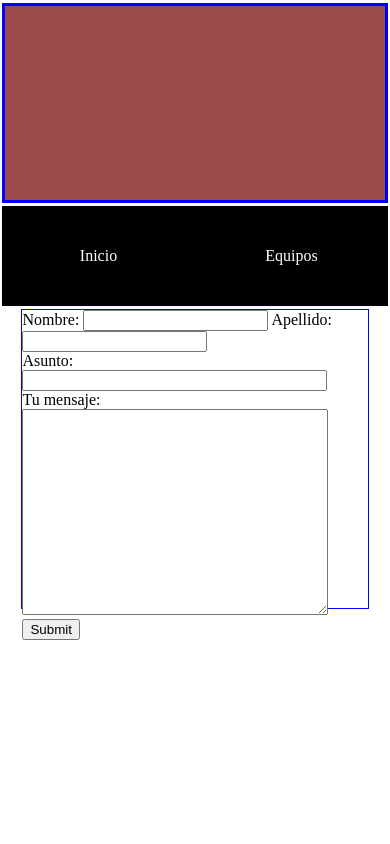
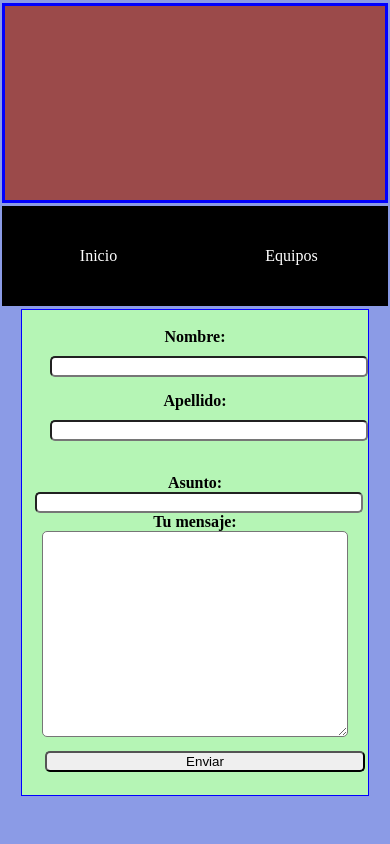
Before and after one commit to jontxust0/RETO4ClubDeportivo, a PHP site: page /views/vContactanos.html in a window 390 px wide. Run offline with PHP 8.4, Linux system fonts and the light colour scheme.

Commit message:
contactanos

```diff
--- a/index.html
+++ b/index.html
@@ -3,7 +3,7 @@
 
 <head>
   <title>Zornotza Hawks</title>
-  <link rel="icon" type="image/png" href="views/img/logo.png">
+  <link rel="icon" type="image/png" href="views/img/logoSinTitulo.png">
   <script src="views/js/jsFuntions.js" type="text/javascript"></script>
   <link href="views/css/style.css" rel="stylesheet" type="text/css" />
   <script src="https://ajax.googleapis.com/ajax/libs/jquery/3.4.1/jquery.min.js"></script>
@@ -28,7 +28,7 @@
   </div>
   <nav class="navbar navbar-expand-lg navbar-dark bg-dark rounded">
     <a class="navbar-brand" href="#">
-      <img src="views/img/logo.png" alt="Zornotza Hawks" height="42" width="42">
+      <img src="views/img/logoSinTitulo.png" alt="Zornotza Hawks" height="42" width="42">
     </a>
 
     <div class="collapse navbar-collapse" id="navbarSupportedContent">
@@ -44,7 +44,7 @@
               <a class="nav-link" href="#">Instalaciones <span class="sr-only">(current)</span></a>
             </li>
         <li class="nav-item">
-          <a class="nav-link" href="#">Contacto</a>
+          <a class="nav-link" href="views/vJugadores.html">Contacto</a>
         </li>
       </ul>
       <form class="form-inline my-2 my-lg-0">
--- a/views/css/contactanos.css
+++ b/views/css/contactanos.css
@@ -1,5 +1,6 @@
 body{
     margin: 0;
+    background-color: rgb(139, 155, 230);
 }
 body *{
     margin: auto;
@@ -40,6 +41,7 @@ body *{
     justify-content: center;
     align-items: center;
     transition: 1s;
+    height: 100%;
 }
 #navContactanos ul li:hover{
 background-color: teal;
@@ -47,17 +49,50 @@ background-color: teal;
 }
 
 
-/*----------------BODY---------------------*/
+/*----------------FORM---------------------*/
 
 #container{
     margin-top: 3px;
     border: 1px solid blue;
     width: 89%;
     box-sizing: border-box;
-    height: 300px;
+    min-height: 300px;
+    background-color: rgb(181, 245, 181);
+    padding: 13px;
+}
+
+#formContactanos input{
+border-radius: 5px;
 }
 
 #container textarea{
     width: 300px;
+    max-width: 100%;
     height: 200px;
+    border-radius: 5px;
 }
+#container label{
+    font-weight: bold;
+}
+
+
+
+/*---------------------MEDIAQUERY-----------------------*/
+@media (max-width: 500px) {
+
+#formContactanos span{
+    display: block;
+    margin: 5px;
+}
+#formContactanos{
+    text-align: center;
+}
+#formContactanos input{
+    width: 100%;
+}
+
+#formContactanos input:last-child{
+    margin: 10px;
+}
+
+}
--- a/views/vContactanos.html
+++ b/views/vContactanos.html
@@ -25,14 +25,15 @@
 </nav>
 <div id="container">
 
-        <form action="" id="form">
-            <label>Nombre: </label>
-            <input type="text" name="FirstName">
-            <label>Apellido: </label> <input type="text" name="LastName"><br>
+        <form action="" id="formContactanos">
+            <span><label>Nombre: </label>
+            <input type="text" name="FirstName"></span>
+            <span><label>Apellido: </label>
+            <input type="text" name="LastName"></span><br>
             <label>Asunto: </label> <br><input type="text" name="asunto" size="35"><br>
 
             <label>Tu mensaje: </label> <br><textarea name="asunto"></textarea><br>
-            <input type="submit" value="Submit">
+            <input type="button" value="Enviar" id="">
             </form>
 
     </div>
```
